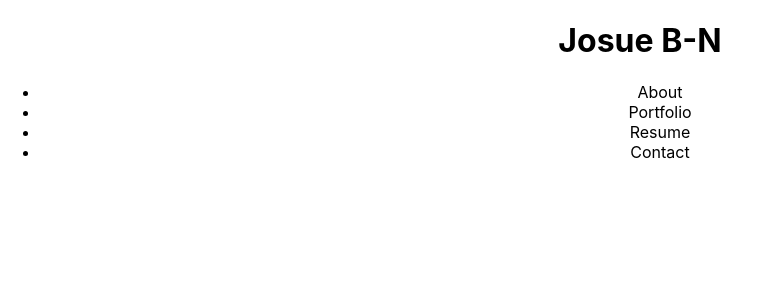
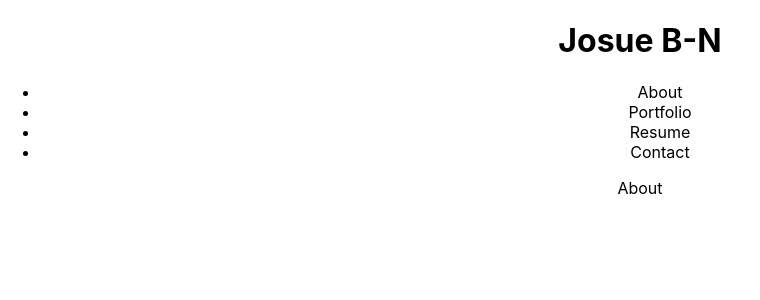
Before and after one commit to AJosueBN/react-portfolio, a React (Create React App) app: page / in a window 1280 px wide. Shown: the top 300 px of the page, without its empty margins (0-760 px from the left). Built offline with nearby package versions, Linux system fonts and the light colour scheme.

Commit message:
setting up app.js to use appContext to create global variables to the application

```diff
--- a/src/App.js
+++ b/src/App.js
@@ -1,10 +1,38 @@
 import './App.css';
+import {useState, createContext} from "react"
 import Header from "./components/Header"
+import About from "./pages/About"
+import Portfolio from "./pages/Portfolio"
+import Resume from "./pages/Resume"
+import Contact from "./pages/Contact"
+
+export const AppContext = createContext()
 
 function App() {
+  const [currentPage, setCurrentPage] = useState("About")
+  let content;
+
+  if(currentPage === "About") {
+    content =  <About />
+  }
+  if(currentPage === "Portfolio") {
+    <Portfolio />
+  }
+  if(currentPage === "Resume") {
+    content =  <Resume />
+  }
+  if(currentPage === "Contact") {
+    content =  <Contact />
+  }
+
   return (
     <div className="App">
+      <AppContext.Provider value={{currentPage, setCurrentPage}}>
       <Header />
+      <main>
+      {content}
+      </main>
+      </AppContext.Provider>
     </div>
   );
 }
--- a/src/components/Header/index.js
+++ b/src/components/Header/index.js
@@ -2,15 +2,20 @@ import React from 'react'
 import "./style.css"
 
 function Header() {
+
+  const handlePageChange = () => {
+    console.log("working")
+  }
+
   return (
     <header>
         <h1>Josue B-N</h1>
         <nav>
           <ul>
-          <li>About</li>
-          <li>Portfolio</li>
-          <li>Resume</li>
-          <li>Contact</li>
+          <li onClick={handlePageChange}>About</li>
+          <li onClick={handlePageChange}>Portfolio</li>
+          <li onClick={handlePageChange}>Resume</li>
+          <li onClick={handlePageChange}>Contact</li>
           </ul>
         </nav>
 
```
